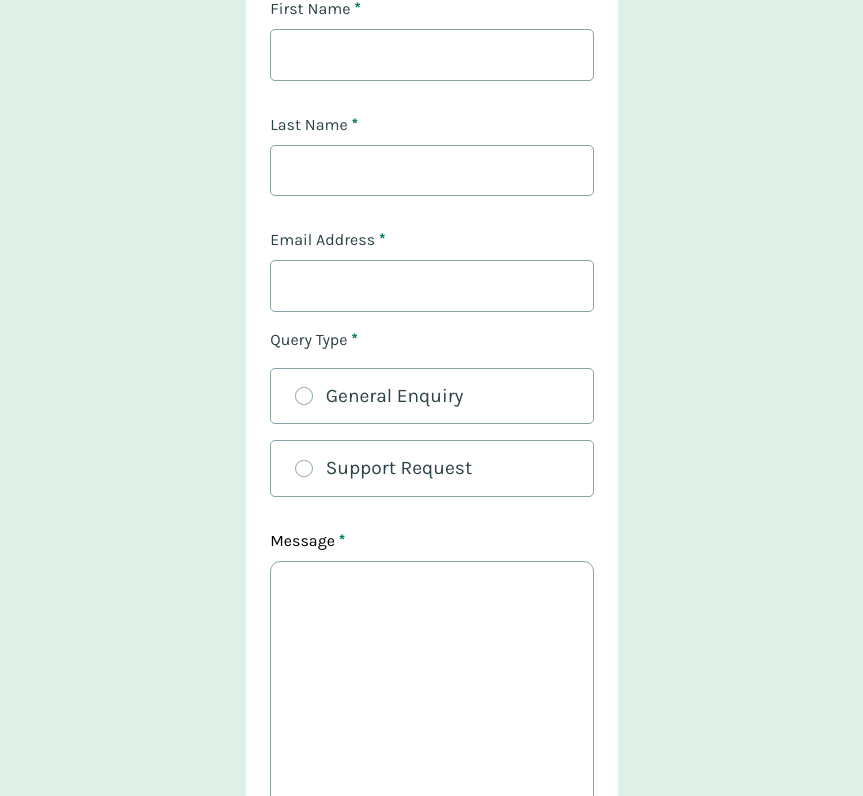
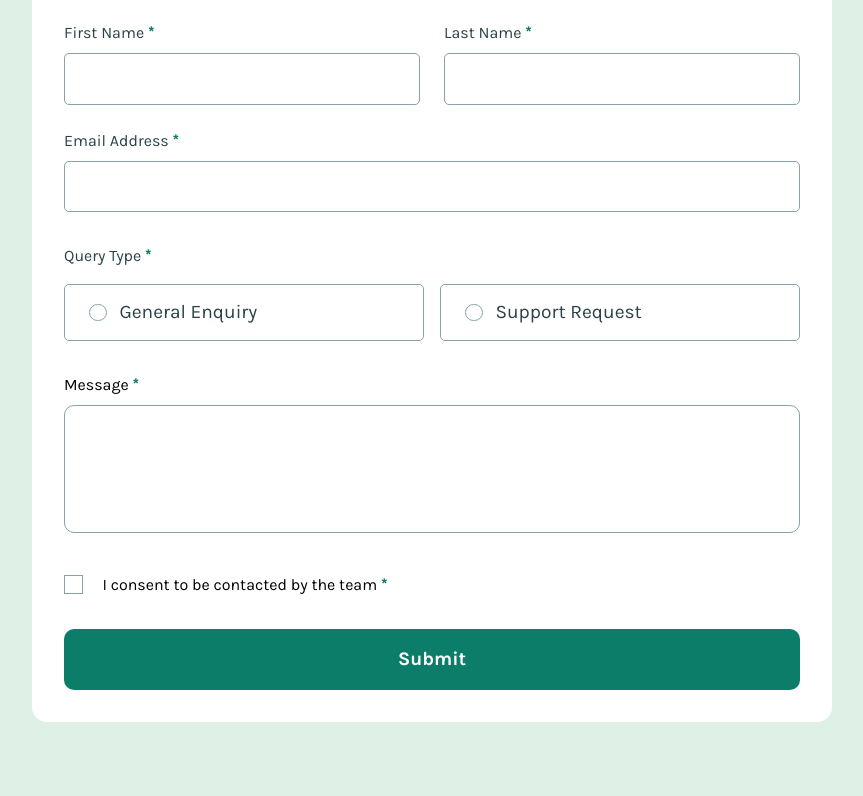
Before and after one commit to gustavo2023/contact-form, a plain HTML site: page index.html in a window 1280 px wide. Shown: the part 110-906 px from the top of the page, without its empty margins (208-1071 px from the left). After the commit the page ends 864 px from the top, so only its background shows below. Drawn offline with Linux system fonts and the light colour scheme.

Commit message:
feat: add media query to adjust spacing and layout styles for form elements

```diff
--- a/styles.css
+++ b/styles.css
@@ -98,7 +98,17 @@ body {
   background-color: var(--green-200);
 }
 
+main {
+  display: flex;
+  flex-direction: column;
+  justify-content: center;
+  align-items: center;
+  width: 100%;
+}
+
 form {
+  max-width: 50rem;
+  width: 100%;
   display: flex;
   flex-direction: column;
   justify-content: center;
@@ -113,6 +123,7 @@ h1 {
   font-size: 2rem;
   color: var(--grey-900);
   align-self: flex-start;
+  margin-bottom: 1rem;
 }
 
 .visually-hidden {
@@ -258,7 +269,6 @@ textarea {
   color: var(--grey-900);
   cursor: pointer;
   resize: none;
-  min-height: 10rem;
 }
 
 textarea:focus-visible {
@@ -270,7 +280,6 @@ textarea:focus-visible {
   display: flex;
   gap: 1.2rem;
   align-items: center;
-  justify-content: center;
   margin-bottom: 1rem;
   width: 100%;
 }
@@ -319,3 +328,28 @@ input[type="checkbox"]:focus-visible {
   outline: 2px solid var(--green-600);
   outline-offset: 1px;
 }
+
+@media (min-width: 48rem) {
+  form {
+    padding: 2rem;
+  }
+
+  .user-information {
+    display: grid;
+    grid-template-columns: repeat(2, 1fr);
+    gap: 1.5rem;
+    margin-bottom: 1rem;
+  }
+
+  .user-information .input-container:nth-child(4) {
+    grid-column: 1 / -1;
+  }
+
+  .query-type {
+    grid-template-columns: repeat(2, 1fr);
+  }
+
+  textarea {
+    height: 8rem;
+  }
+}
```
